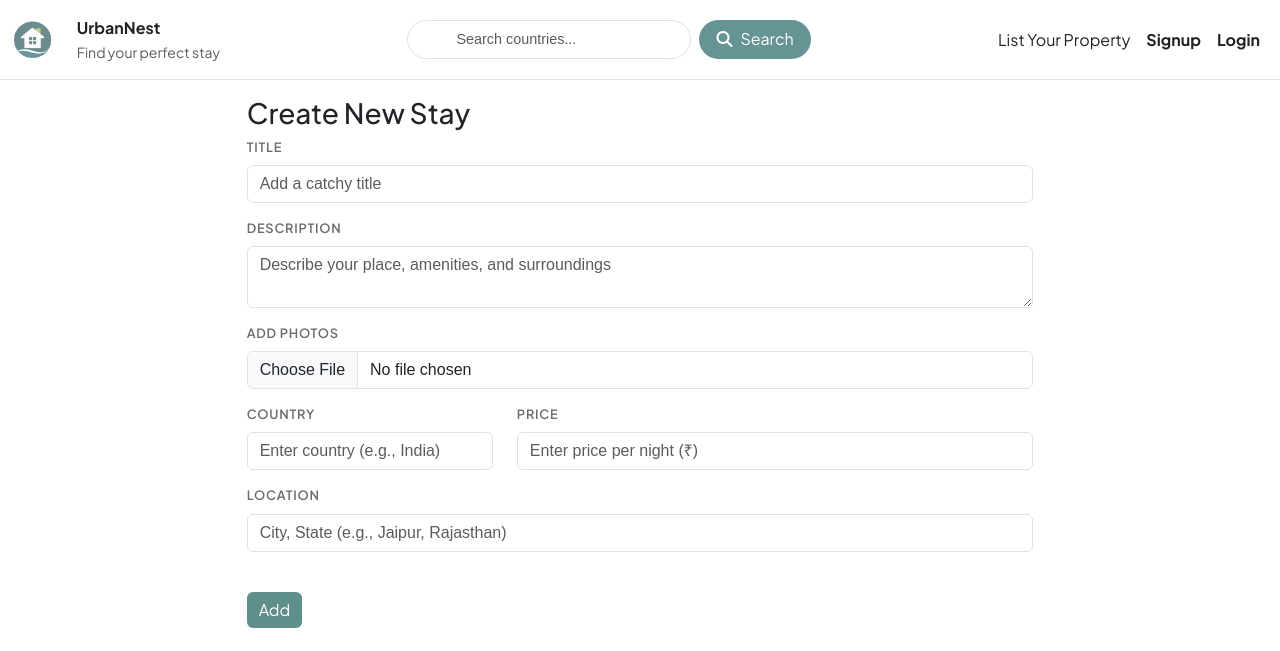
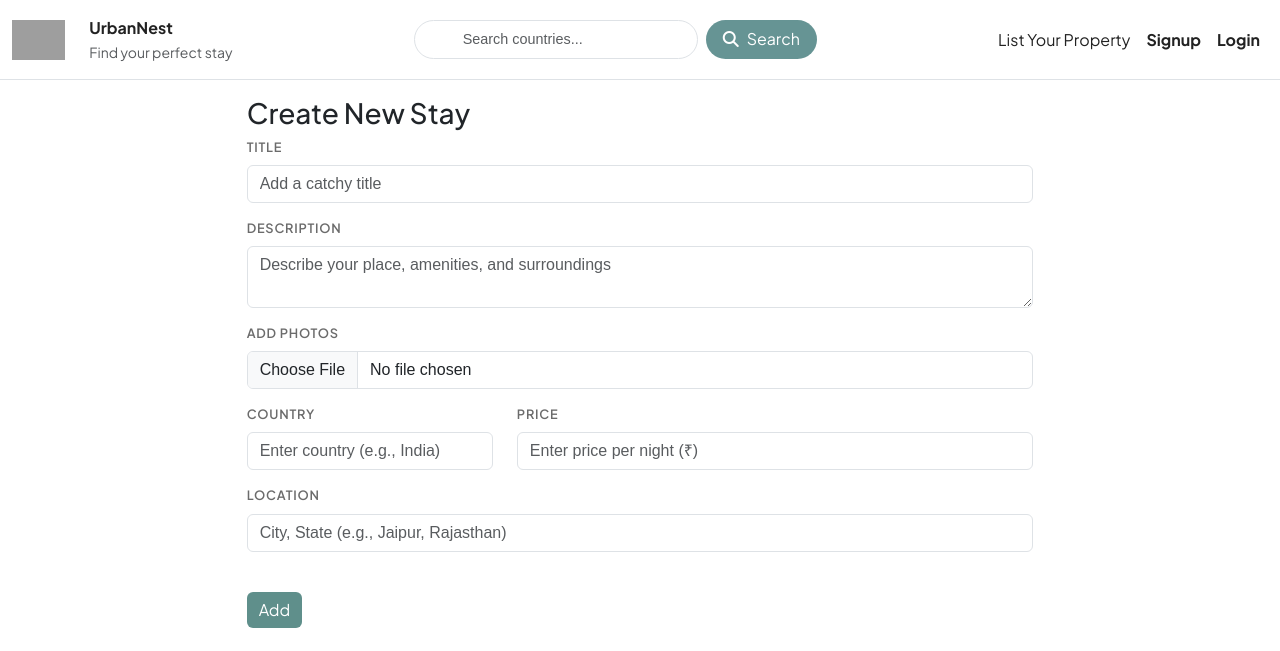
Before and after one commit to sahil-bainya/UrbanNest, a Node project: template views/listings/new.ejs in a window 1280 px wide. Shown: the top 651 px of the page. Run offline with Node 20 templates, Linux system fonts and the light colour scheme; the template is opened without the code that fills it, so the values that code supplies are empty; some libraries are stand-ins or nearby versions; grey boxes are pictures that could not be loaded.

Commit message:
Fix icon image

```diff
--- a/views/includes/navbar.ejs
+++ b/views/includes/navbar.ejs
@@ -25,7 +25,7 @@
 </style>
 <nav class="navbar navbar-expand-md bg-body-light border-bottom sticky-top">
   <div class="container-fluid">
-    <a class="navbar-brand" href="/listings"><img height="40px" src="/icon.png" alt="logo" class="logo"></a>
+    <a class="navbar-brand" href="/listings"><img height="40px" src="https://res.cloudinary.com/datjhn3ph/image/upload/v1775230801/Icon_miax6w.png" alt="logo" class="logo"></a>
     <button class="navbar-toggler" type="button" data-bs-toggle="collapse" data-bs-target="#navbarNavAltMarkup" >
       <span class="navbar-toggler-icon"></span>
     </button>
--- a/views/layouts/boilerplate.ejs
+++ b/views/layouts/boilerplate.ejs
@@ -4,7 +4,7 @@
     <meta charset="UTF-8" />
     <meta name="viewport" content="width=device-width, initial-scale=1.0" />
     <title>UrbanNest</title>
-    <link rel="website icon" type="image/png" href="/icon.png" />
+    <link rel="website icon" type="image/png" href="https://res.cloudinary.com/datjhn3ph/image/upload/v1775230801/Icon_miax6w.png" />
     <link rel="stylesheet" href="/css/style.css" />
 
     <link
```
Also changed, not shown: public/Icon.png (deleted).
